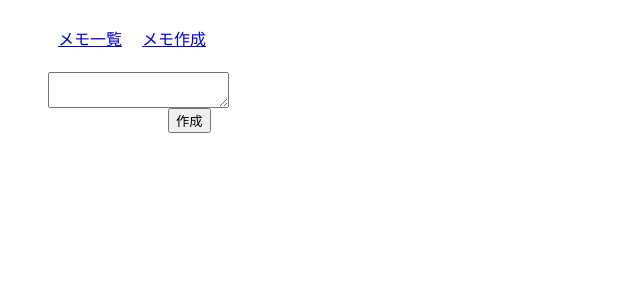
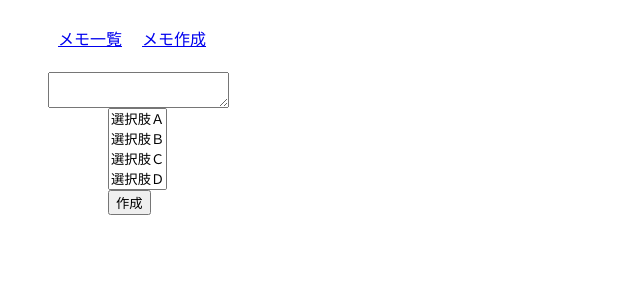
Before and after one commit to TakKoubu/memo_app5_frontend, a Nuxt app: page /Newmemo in a window 1280 px wide. Shown: the top 300 px of the page, without its empty margins (0-640 px from the left). Built offline with nearby package versions, Linux system fonts and the light colour scheme.

Commit message:
select-boxの追加

```diff
--- a/nuxt.config.js
+++ b/nuxt.config.js
@@ -37,7 +37,7 @@ export default {
   modules: [
     // https://go.nuxtjs.dev/axios
     '@nuxtjs/axios',
-    '@nuxtjs/auth'
+    '@nuxtjs/auth',
   ],
 
   // Axios module configuration: https://go.nuxtjs.dev/config-axios
--- a/package.json
+++ b/package.json
@@ -15,6 +15,7 @@
     "nuxt": "^2.15.8",
     "qs": "^6.10.3",
     "vue": "^2.6.14",
+    "vue-multiselect": "^2.1.6",
     "vue-server-renderer": "^2.6.14",
     "vue-template-compiler": "^2.6.14",
     "webpack": "^4.46.0"
--- a/pages/Newmemo/index.vue
+++ b/pages/Newmemo/index.vue
@@ -1,6 +1,13 @@
 <template>
   <div>
     <textarea v-model="content" class="memo-text"></textarea>
+    <select name="sampleName[]" class="select-multiple" multiple>
+      <option value="値Ａ">選択肢Ａ</option>
+      <option value="値Ｂ">選択肢Ｂ</option>
+      <option value="値Ｃ">選択肢Ｃ</option>
+      <option value="値Ｄ">選択肢Ｄ</option>
+      <option value="値Ｅ">選択肢Ｅ</option>
+    </select>
     <button @click="addMemo" class="memo-add-button">作成</button>
   </div>
 </template>
@@ -29,6 +36,10 @@ export default {
 }
 .memo-add-button {
   display: block;
-  margin-left: 160px;
+  margin-left: 100px;
+}
+.select-multiple {
+  margin-left: 100px;
+  display: block;
 }
 </style>
```
Also changed, not shown: 1 other file (tests, documents, lock files or other folders).
